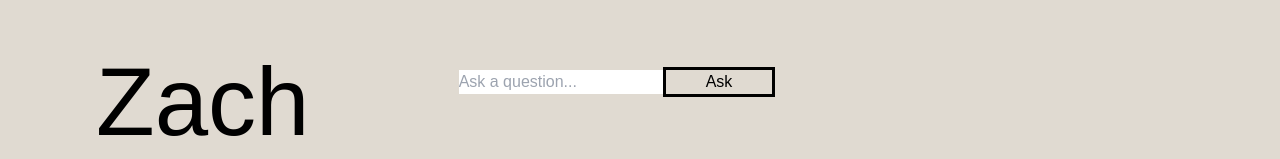
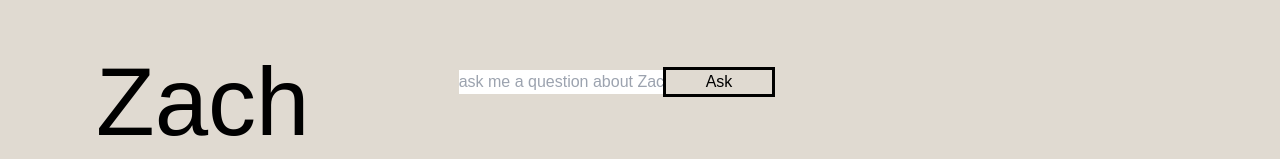
Before and after one commit to zzulanas/zzulanas.dev, a Next.js app: page / in a window 1280 px wide. Shown: the part 232-391 px from the top of the page. Built offline with nearby package versions, Linux system fonts and the light colour scheme; a web font is replaced by a local one.

Commit message:
fix: small text add

```diff
--- a/components/Chatty.tsx
+++ b/components/Chatty.tsx
@@ -213,7 +213,7 @@ export default function Chatty() {
 
           <div className="relative">
             <input
-              placeholder="Ask a question..."
+              placeholder="ask me a question about Zach..."
               name="search"
               value={search}
               onChange={(e) => setSearch(e.target.value)}
```
